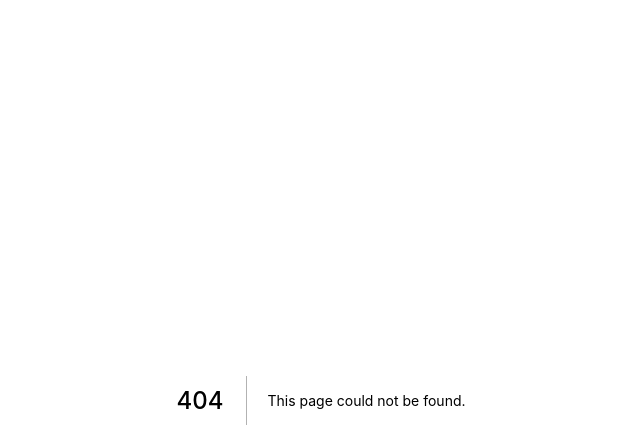
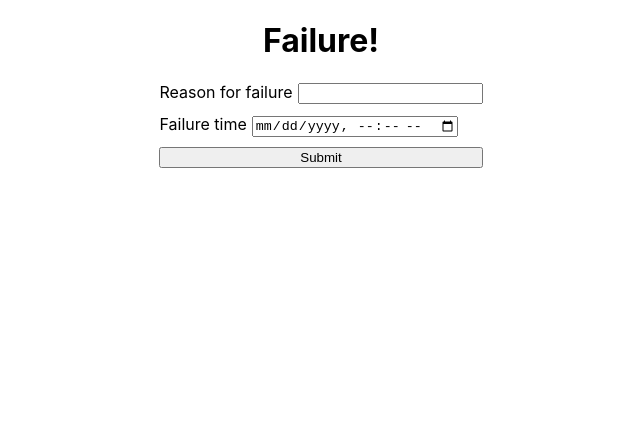
Before and after one commit to YenHungLai/allen-qrcode-server, a Next.js app: page /order/1/failure in a window 1280 px wide. Before the commit this address had no page. Shown: the top 448 px of the page, without its empty margins (319-959 px from the left). Built offline with nearby package versions, Linux system fonts and the light colour scheme.

Commit message:
Initial commit

```diff
--- a/package.json
+++ b/package.json
@@ -3,7 +3,7 @@
     "version": "0.1.0",
     "private": true,
     "scripts": {
-    "dev": "next dev",
+        "dev": "next dev -p 4000",
         "build": "next build",
         "start": "next start"
     },
--- a/pages/_app.js
+++ b/pages/_app.js
@@ -1,7 +1,7 @@
-import '../styles/globals.css'
+import '../styles/globals.css';
 
 function MyApp({ Component, pageProps }) {
-  return <Component {...pageProps} />
+	return <Component {...pageProps} />;
 }
 
-export default MyApp
+export default MyApp;
--- /dev/null
+++ b/pages/order/[id]/failure/index.js
@@ -0,0 +1,37 @@
+import { useState } from 'react';
+import styles from './index.module.css';
+
+const Failure = () => {
+	const [form, setForm] = useState({});
+
+	const onChange = (e) => {
+		setForm({ ...form, [e.target.name]: e.target.value });
+	};
+
+	const onClick = (e) => {
+		e.preventDefault();
+
+		console.log(form);
+	};
+
+	return (
+		<div className={styles.root}>
+			<h1>Failure!</h1>
+			<form className={styles.form}>
+				<div className={styles.recipient}>
+					<label htmlFor='recipient'>Reason for failure</label>
+					<input type='text' name='reason' onChange={onChange} />
+				</div>
+				<div>
+					<label htmlFor='failure-time'>Failure time</label>
+					<input type='datetime-local' name='failure-time' onChange={onChange} />
+				</div>
+				<button onClick={onClick} className={styles.submit} type='submit'>
+					Submit
+				</button>
+			</form>
+		</div>
+	);
+};
+
+export default Failure;
--- /dev/null
+++ b/pages/order/[id]/failure/index.module.css
@@ -0,0 +1,22 @@
+.root {
+	display: flex;
+	flex-direction: column;
+	align-items: center;
+}
+
+.form {
+	display: flex;
+	flex-direction: column;
+}
+
+.recipient {
+	margin-bottom: 10px;
+}
+
+.form label {
+	margin-right: 5px;
+}
+
+.submit {
+	margin-top: 10px;
+}
--- /dev/null
+++ b/pages/order/[id]/index.module.css
@@ -0,0 +1,24 @@
+.root {
+	display: flex;
+	flex-direction: column;
+	align-items: center;
+}
+
+.buttons {
+	width: 100%;
+	text-align: center;
+}
+
+.buttons button {
+	width: 100px;
+	padding: 10px 8px;
+	margin: 5px;
+}
+
+.success {
+	background-color: lightgreen;
+}
+
+.failure {
+	background-color: lightpink;
+}
--- /dev/null
+++ b/pages/order/[id]/success/index.module.css
@@ -0,0 +1,22 @@
+.root {
+	display: flex;
+	flex-direction: column;
+	align-items: center;
+}
+
+.form {
+	display: flex;
+	flex-direction: column;
+}
+
+.recipient {
+	margin-bottom: 10px;
+}
+
+.form label {
+	margin-right: 5px;
+}
+
+.submit {
+	margin-top: 10px;
+}
```
Also changed, not shown: pages/index.js (+16 -23 lines), pages/order/[id]/index.js (added, +26 -0 lines), pages/order/[id]/success/index.js (added, +37 -0 lines), styles/globals.css (+7 -7 lines). Lines whose indentation alone changed are shown as unchanged.
